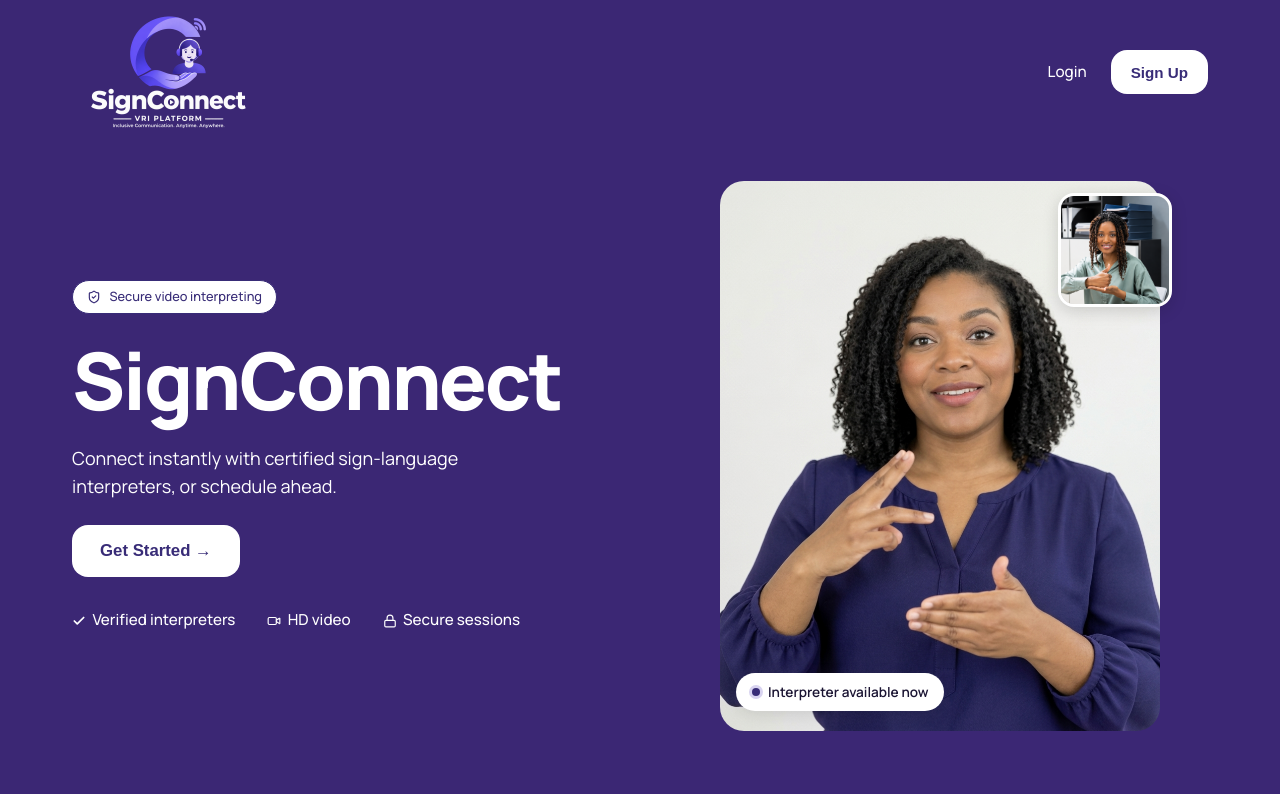
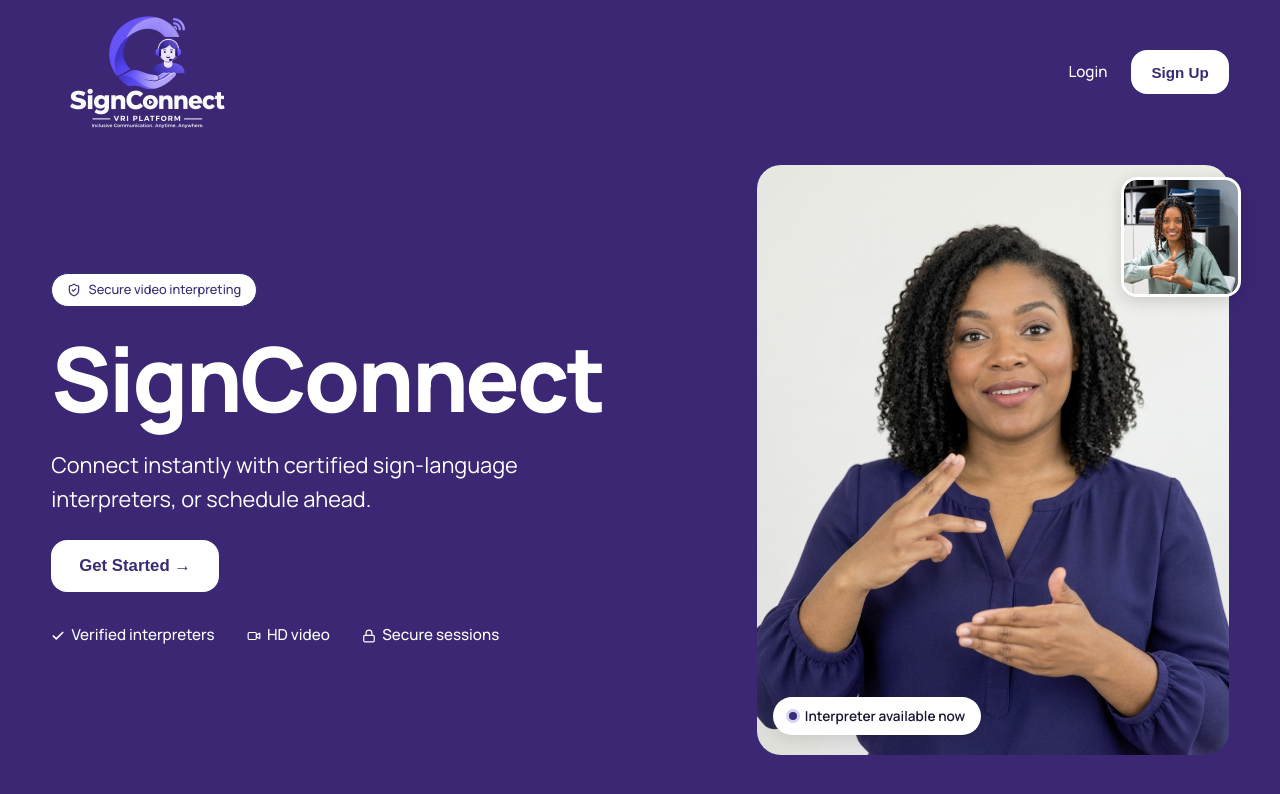
Before and after one commit to VRI-Refactory-project/vri-web, a React (Vite) app: page /landing in a window 1280 px wide. Shown: the top 794 px of the page. Built offline with nearby package versions, Linux system fonts and the light colour scheme; no server answers.

Commit message:
fix: landing page uses the full screen width, SignConnect tab title

```diff
--- a/index.html
+++ b/index.html
@@ -4,7 +4,7 @@
     <meta charset="UTF-8" />
     <link rel="icon" type="image/svg+xml" href="/favicon.svg" />
     <meta name="viewport" content="width=device-width, initial-scale=1.0" />
-    <title>vite-temp</title>
+    <title>SignConnect</title>
 
     <link rel="preconnect" href="https://fonts.googleapis.com" />
 <link rel="preconnect" href="https://fonts.gstatic.com" crossorigin />
--- a/src/pages/landing/LandingPage.css
+++ b/src/pages/landing/LandingPage.css
@@ -9,7 +9,7 @@
   --sc-radius: 16px;
   --sc-radius-pill: 999px;
   /* Side padding that grows with the screen: 16px on a phone, 32px from about 1000px up. */
-  --landing-gutter: clamp(1rem, 3.2vw, 2rem);
+  --landing-gutter: clamp(1rem, 4vw, 4rem);
 }
 
 /* --- Page shell --- */
@@ -30,7 +30,7 @@
   justify-content: space-between;
   gap: 1rem;
   width: 100%;
-  max-width: 1200px;
+  max-width: 1600px;
   margin: 0 auto;
   padding: 0.5rem var(--landing-gutter);
 }
@@ -85,15 +85,17 @@
 
 /* --- Hero: text left, picture right. It fills the rest of the screen and centres in it. --- */
 .landing-hero {
+  /* Fills what is left of the screen, so the whole page fits without scrolling on a desktop. */
   flex: 1;
+  min-height: 0;
   display: grid;
-  grid-template-columns: minmax(0, 1fr) minmax(0, 1fr);
-  gap: clamp(2rem, 5vw, 4rem);
+  grid-template-columns: minmax(0, 1.05fr) minmax(0, 0.95fr);
+  gap: clamp(2rem, 5vw, 5rem);
   align-items: center;
   width: 100%;
-  max-width: 1200px;
+  max-width: 1600px;
   margin: 0 auto;
-  padding: 1rem var(--landing-gutter) 3rem;
+  padding: 0 var(--landing-gutter) 1.5rem;
 }
 
 .landing-hero-left {
@@ -119,7 +121,7 @@
 
 .landing-title {
   /* Scales with the screen but stops at a size that still fits its column. */
-  font-size: clamp(2.5rem, 6.2vw, 5rem);
+  font-size: clamp(2.5rem, 7vw, 6.5rem);
   line-height: 1.05;
   font-weight: 800;
   margin: 0;
@@ -129,11 +131,11 @@
 }
 
 .landing-subtitle {
-  font-size: clamp(1rem, 1.6vw, 1.125rem);
+  font-size: clamp(1rem, 1.7vw, 1.4rem);
   line-height: 1.55;
   color: #fff;
   margin: 0;
-  max-width: 28rem;
+  max-width: 34rem;
 }
 
 .landing-cta {
@@ -187,16 +189,19 @@
    so they stay attached to it at every width. --- */
 .landing-hero-right {
   position: relative;
-  width: min(100%, 440px);
-  justify-self: center;
+  width: fit-content;
+  max-width: 100%;
+  justify-self: end;
 }
 
 .landing-hero-image {
-  width: 100%;
+  display: block;
+  height: clamp(360px, calc(100dvh - 210px), 760px);
+  width: auto;
+  max-width: 100%;
   aspect-ratio: 4 / 5;
   object-fit: cover;
   border-radius: 24px;
-  display: block;
   background: #ddd;
 }
 
@@ -268,8 +273,18 @@
     justify-content: center;
   }
 
+  .landing-hero {
+    flex: none;
+  }
+
   .landing-hero-right {
     width: min(100%, 380px);
+    justify-self: center;
+  }
+
+  .landing-hero-image {
+    height: auto;
+    width: 100%;
   }
 }
 
```
